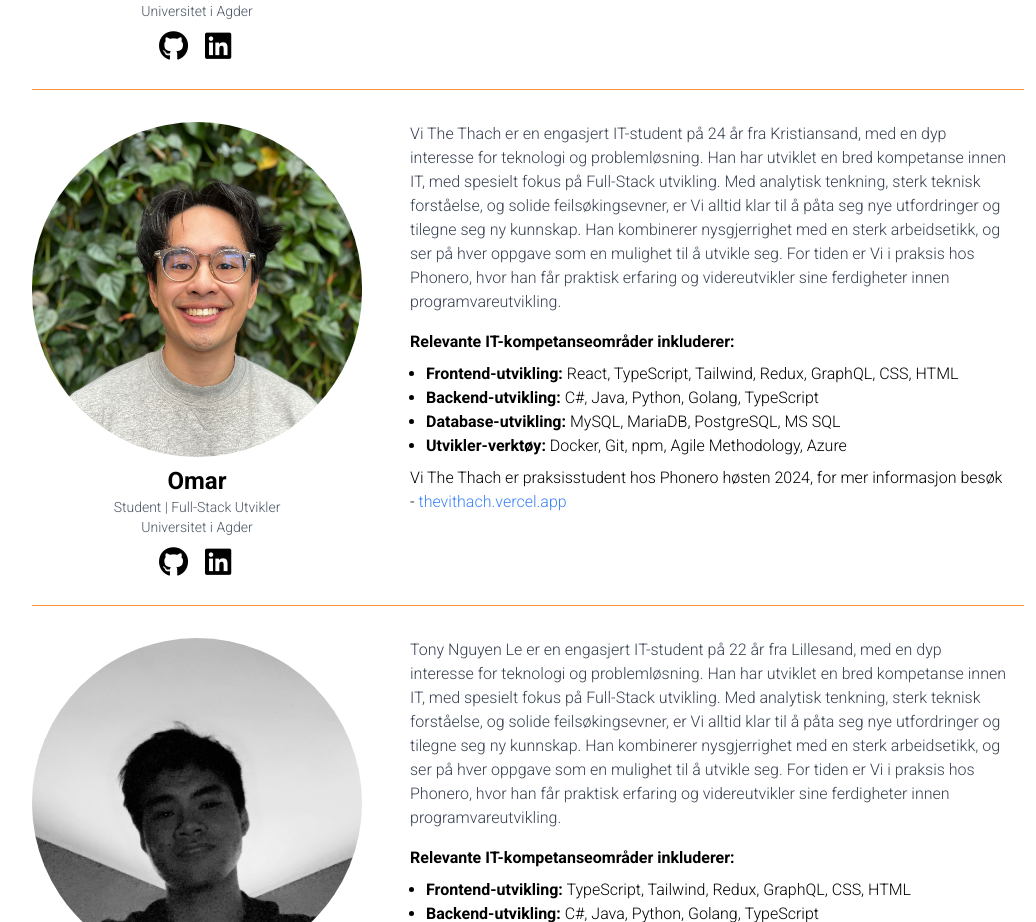
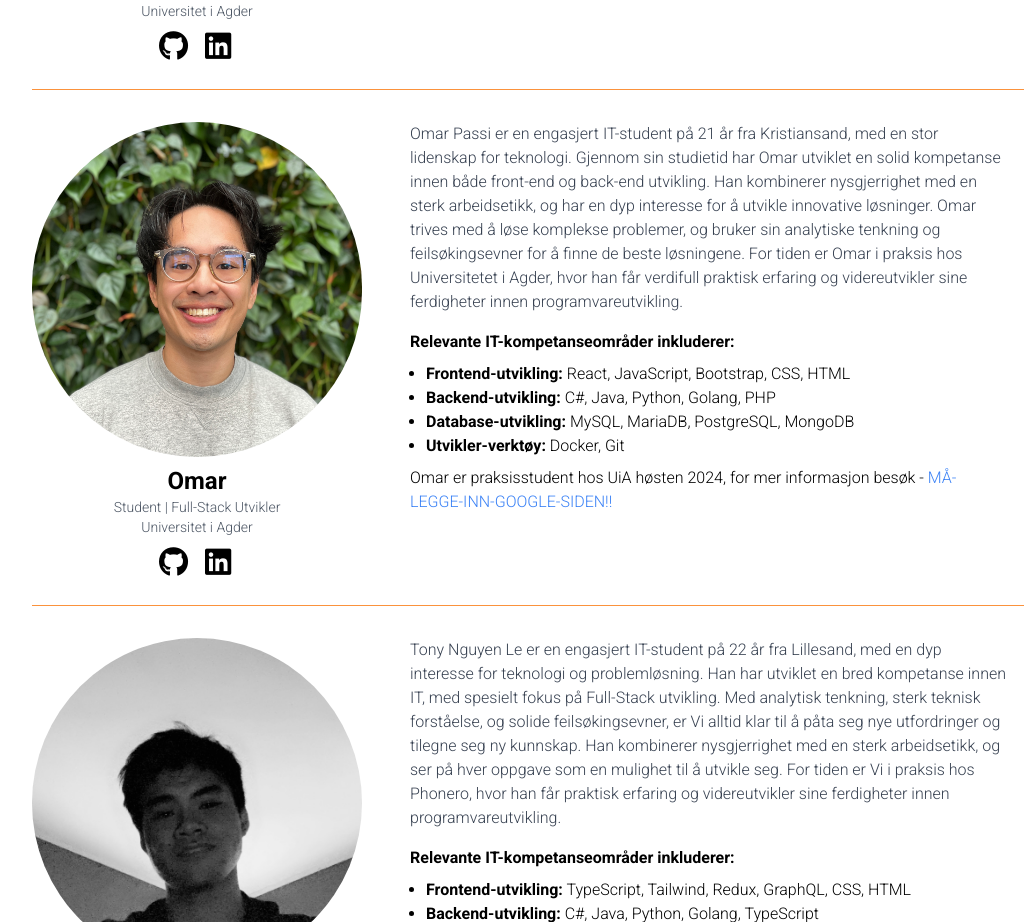
Before and after one commit to thevithach/Gruppe-1-IS-310, a React (Vite) app: page / in a window 1280 px wide. Shown: the part 2644-3566 px from the top of the page, without its empty margins (112-1148 px from the left). Built offline with nearby package versions, Linux system fonts and the light colour scheme; a web font is replaced by a local one.

Commit message:
fikset litt på profilecard - Omar

```diff
--- a/src/pages/Home.tsx
+++ b/src/pages/Home.tsx
@@ -64,26 +64,24 @@ const Home = () => {
         name="Omar"
         title="Student | Full-Stack Utvikler"
         university="Universitet i Agder"
-        githubUrl="https://github.com/thevithach"
-        linkedinUrl="https://www.linkedin.com/in/vithethach/"
+        githubUrl="https://github.com/Omarp321"
+        linkedinUrl="https://www.linkedin.com/in/MÅFIKSES/"
         imageUrl={TheviBilde}
-        description="Vi The Thach er en engasjert IT-student på 24 år fra Kristiansand, med en dyp interesse for teknologi og problemløsning. Han har utviklet en bred kompetanse innen IT, med spesielt fokus på Full-Stack utvikling. Med analytisk tenkning, sterk teknisk forståelse, og solide feilsøkingsevner, er Vi alltid klar til å påta seg nye utfordringer og tilegne seg ny kunnskap. Han kombinerer nysgjerrighet med en sterk arbeidsetikk, og ser på hver oppgave som en mulighet til å utvikle seg. For tiden er Vi i praksis hos Phonero, hvor han får praktisk erfaring og videreutvikler sine ferdigheter innen programvareutvikling."
+        description="Omar Passi er en engasjert IT-student på 21 år fra Kristiansand, med en stor lidenskap for teknologi. Gjennom sin studietid har Omar utviklet en solid kompetanse innen både front-end og back-end utvikling. Han kombinerer nysgjerrighet med en sterk arbeidsetikk, og har en dyp interesse for å utvikle innovative løsninger. Omar trives med å løse komplekse problemer, og bruker sin analytiske tenkning og feilsøkingsevner for å finne de beste løsningene. For tiden er Omar i praksis hos Universitetet i Agder, hvor han får verdifull praktisk erfaring og videreutvikler sine ferdigheter innen programvareutvikling."
         skills={{
           frontend: [
             "React",
-            "TypeScript",
-            "Tailwind",
-            "Redux",
-            "GraphQL",
+            "JavaScript",
+            "Bootstrap",
             "CSS",
             "HTML",
           ],
-          backend: ["C#", "Java", "Python", "Golang", "TypeScript"],
-          database: ["MySQL", "MariaDB", "PostgreSQL", "MS SQL"],
-          tools: ["Docker", "Git", "npm", "Agile Methodology", "Azure"],
+          backend: ["C#", "Java", "Python", "Golang", "PHP"],
+          database: ["MySQL", "MariaDB", "PostgreSQL", "MongoDB"],
+          tools: ["Docker", "Git"],
         }}
-        additionalInfo="Vi The Thach er praksisstudent hos Phonero høsten 2024, for mer informasjon besøk -"
-        personalWebsite="thevithach.vercel.app"
+        additionalInfo="Omar er praksisstudent hos UiA høsten 2024, for mer informasjon besøk -"
+        personalWebsite="MÅ-LEGGE-INN-GOOGLE-SIDEN!!"
       />
       <ProfileCard
         name="Tony Nguyen Le"
```
